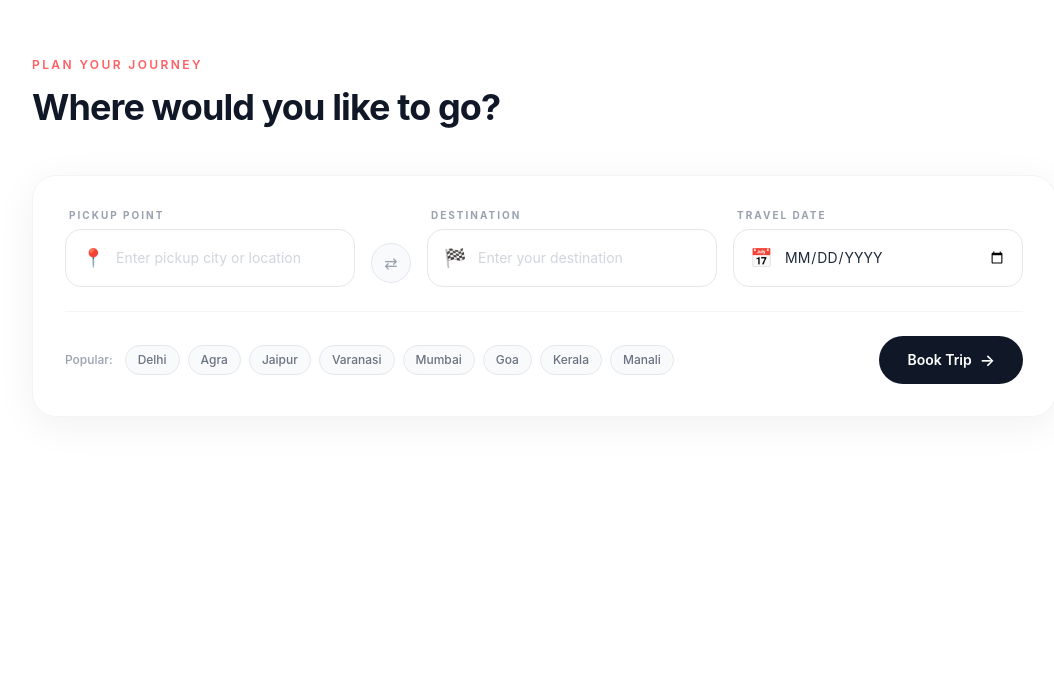
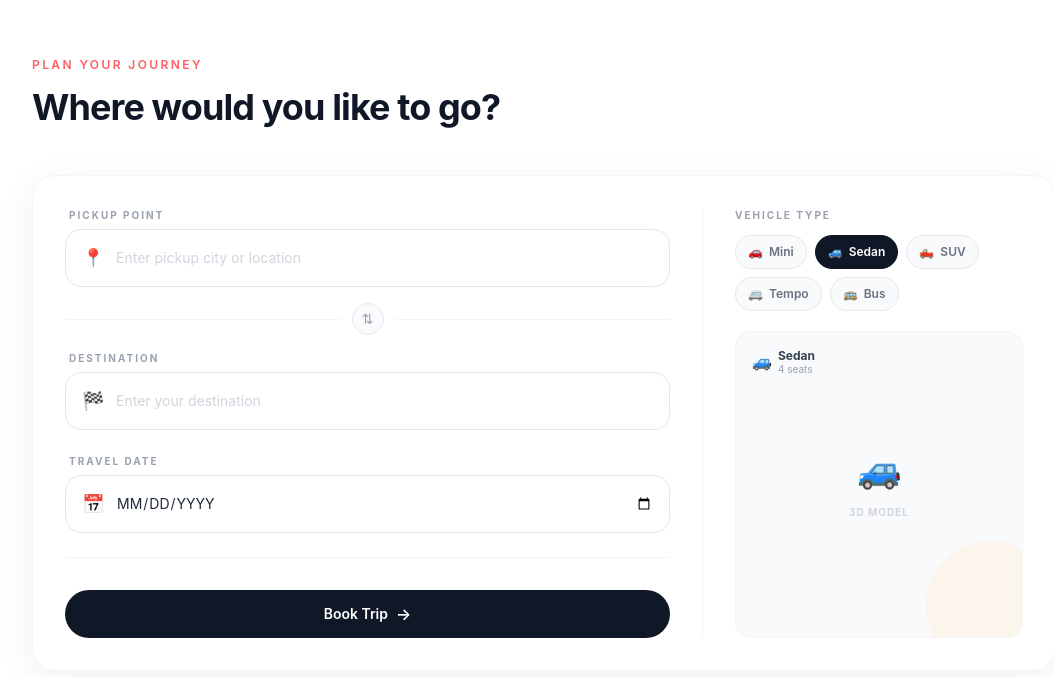
Before and after one commit to Tabsheerul/Hindustan-Tour-and-Travel, a React (Vite) app in the folder frontend/: page / in a window 1280 px wide. Shown: the part 845-1522 px from the top of the page, without its empty margins (96-1150 px from the left). Before the commit the page ends 1358 px from the top, so only its background shows below. Built offline with nearby package versions, Linux system fonts and the light colour scheme.

Commit message:
Add .env to .gitignore for security and remove popular destinations

```diff
--- a/frontend/src/App.jsx
+++ b/frontend/src/App.jsx
@@ -1,13 +1,13 @@
 import HeroCard from './components/HeroCard';
 import Navbar from './components/Navbar';
-import BookingSection from './components/BookingSection';
+import TripPlannerSection from './components/TripPlannerSection';
 
 function App() {
   return (
     <div className="relative">
       <Navbar />
       <HeroCard />
-      <BookingSection />
+      <TripPlannerSection />
     </div>
   )
 }
--- a/frontend/src/components/BookingSection.jsx
+++ b/frontend/src/components/BookingSection.jsx
@@ -1,9 +1,10 @@
 import { useState } from 'react';
 
-const popularDestinations = [
-  'Delhi', 'Agra', 'Jaipur', 'Varanasi', 'Mumbai', 'Goa', 'Kerala', 'Manali',
-];
 
+
+// ─── Component ───────────────────────────────────────────────────────────────
+// Renders only the booking form content (no section wrapper).
+// Layout is managed by TripPlannerSection.jsx
 const BookingSection = () => {
   const [pickup, setPickup] = useState('');
   const [destination, setDestination] = useState('');
@@ -15,26 +16,13 @@ const BookingSection = () => {
   };
 
   return (
-    <section className="w-full bg-white py-24 px-16 max-w-6xl mx-auto">
+    <div className="flex flex-col gap-6">
 
-      {/* Section Label */}
-      <span className="text-xs font-semibold tracking-[0.2em] text-[#FF5E62] uppercase">
-        Plan Your Journey
-      </span>
-
-      {/* Heading */}
-      <h2 className="text-4xl font-bold text-gray-900 tracking-tight mt-3 mb-12">
-        Where would you like to go?
-      </h2>
-
-      {/* Booking Card */}
-      <div className="bg-white border border-gray-100 rounded-3xl shadow-[0_8px_40px_rgba(0,0,0,0.06)] p-8 flex flex-col gap-6">
-
-        {/* Inputs Row */}
-        <div className="flex flex-col md:flex-row items-stretch gap-4 relative">
+      {/* Pickup & Destination Row */}
+      <div className="flex flex-col gap-4">
 
         {/* Pickup Input */}
-          <div className="flex-1 flex flex-col gap-1.5">
+        <div className="flex flex-col gap-1.5">
           <label className="text-[10px] font-bold tracking-[0.2em] text-gray-400 uppercase pl-1">
             Pickup Point
           </label>
@@ -51,16 +39,20 @@ const BookingSection = () => {
         </div>
 
         {/* Swap Button */}
+        <div className="flex items-center gap-3">
+          <div className="flex-1 h-px bg-gray-100" />
           <button
             onClick={handleSwap}
             title="Swap pickup and destination"
-            className="self-end mb-1 mx-auto md:mx-0 w-10 h-10 rounded-full bg-gray-50 border border-gray-200 flex items-center justify-center text-gray-400 hover:bg-[#FF5E62] hover:text-white hover:border-[#FF5E62] hover:rotate-180 transition-all duration-300 shrink-0"
+            className="w-8 h-8 rounded-full bg-gray-50 border border-gray-200 flex items-center justify-center text-gray-400 hover:bg-[#FF5E62] hover:text-white hover:border-[#FF5E62] hover:rotate-180 transition-all duration-300 shrink-0 text-sm"
           >
-            ⇄
+            ⇅
           </button>
+          <div className="flex-1 h-px bg-gray-100" />
+        </div>
 
         {/* Destination Input */}
-          <div className="flex-1 flex flex-col gap-1.5">
+        <div className="flex flex-col gap-1.5">
           <label className="text-[10px] font-bold tracking-[0.2em] text-gray-400 uppercase pl-1">
             Destination
           </label>
@@ -75,9 +67,10 @@ const BookingSection = () => {
             />
           </div>
         </div>
+      </div>
 
-          {/* Date Input */}
-          <div className="flex-1 flex flex-col gap-1.5">
+      {/* Travel Date */}
+      <div className="flex flex-col gap-1.5">
         <label className="text-[10px] font-bold tracking-[0.2em] text-gray-400 uppercase pl-1">
           Travel Date
         </label>
@@ -86,42 +79,21 @@ const BookingSection = () => {
           <input
             type="date"
             value={date}
-
             onChange={(e) => setDate(e.target.value)}
             className="w-full text-sm text-gray-800 outline-none bg-transparent cursor-pointer uppercase"
           />
         </div>
       </div>
-        </div>
 
       {/* Divider */}
-        <div className="w-full h-px bg-gray-100"></div>
+      <div className="w-full h-px bg-gray-100" />
 
-        {/* Bottom Row — Popular chips + CTA */}
-        <div className="flex flex-col md:flex-row items-start md:items-center justify-between gap-4">
-
-          {/* Popular destinations */}
-          <div className="flex flex-wrap items-center gap-2">
-            <span className="text-xs text-gray-400 font-medium mr-1">Popular:</span>
-            {popularDestinations.map((city) => (
-              <button
-                key={city}
-                onClick={() => setDestination(city)}
-                className="text-xs font-medium text-gray-500 bg-gray-50 border border-gray-200 px-3 py-1.5 rounded-full hover:bg-[#FF5E62] hover:text-white hover:border-[#FF5E62] transition-all"
-              >
-                {city}
-              </button>
-            ))}
-          </div>
-
-          {/* Search CTA */}
-          <button className="shrink-0 flex items-center gap-2 bg-gray-900 text-white text-sm font-semibold px-7 py-3.5 rounded-full hover:bg-[#FF5E62] transition-colors duration-300">
+      {/* Book Trip CTA */}
+      <button className="w-full flex items-center justify-center gap-2 bg-gray-900 text-white text-sm font-semibold px-7 py-3.5 rounded-full hover:bg-[#FF5E62] transition-colors duration-300 mt-2">
         <span>Book Trip</span>
         <span className="text-base leading-none">→</span>
       </button>
     </div>
-      </div>
-    </section>
   );
 };
 
--- /dev/null
+++ b/frontend/src/components/TripPlannerSection.jsx
@@ -0,0 +1,46 @@
+import BookingSection from './BookingSection';
+import VehicleSelector from './VehicleSelector';
+
+// ─── TripPlannerSection ───────────────────────────────────────────────────────
+// Two-column layout:
+//   Left  → BookingSection  (pickup, destination, date, popular cities)
+//   Right → VehicleSelector (compact vehicle type pills + 3D model placeholder)
+const TripPlannerSection = () => {
+  return (
+    <section className="w-full bg-white py-24 px-16 max-w-6xl mx-auto">
+
+      {/* Section Label */}
+      <span className="text-xs font-semibold tracking-[0.2em] text-[#FF5E62] uppercase">
+        Plan Your Journey
+      </span>
+
+      {/* Heading */}
+      <h2 className="text-4xl font-bold text-gray-900 tracking-tight mt-3 mb-12">
+        Where would you like to go?
+      </h2>
+
+      {/* Two-column card */}
+      <div className="flex flex-col md:flex-row gap-8 border border-gray-100 rounded-3xl shadow-[0_8px_40px_rgba(0,0,0,0.06)] p-8">
+
+        {/* Left column — Booking form (takes more space) */}
+        <div className="flex-1">
+          <BookingSection />
+        </div>
+
+        {/* Vertical divider (desktop only) */}
+        <div className="hidden md:block w-px bg-gray-100 self-stretch" />
+
+        {/* Right column — Compact vehicle selector */}
+        <div className="w-full md:w-72 shrink-0 flex flex-col gap-3">
+          <p className="text-[10px] font-bold tracking-[0.2em] text-gray-400 uppercase">
+            Vehicle Type
+          </p>
+          <VehicleSelector />
+        </div>
+
+      </div>
+    </section>
+  );
+};
+
+export default TripPlannerSection;
--- /dev/null
+++ b/frontend/src/components/VehicleSelector.jsx
@@ -0,0 +1,69 @@
+import { useState } from 'react';
+
+// ─── Vehicle Options ─────────────────────────────────────────────────────────
+const vehicles = [
+  { id: 'mini',   name: 'Mini',            icon: '🚗', seats: '4' },
+  { id: 'sedan',  name: 'Sedan',           icon: '🚙', seats: '4' },
+  { id: 'suv',    name: 'SUV',             icon: '🛻', seats: '6–7' },
+  { id: 'tempo',  name: 'Tempo',           icon: '🚐', seats: '12' },
+  { id: 'bus',    name: 'Bus',             icon: '🚌', seats: '40+' },
+];
+
+// ─── Component ───────────────────────────────────────────────────────────────
+// Renders a compact vehicle type picker + 3D model placeholder.
+// Layout is managed by TripPlannerSection.jsx
+const VehicleSelector = () => {
+  const [selected, setSelected] = useState('sedan');
+
+  const selectedVehicle = vehicles.find((v) => v.id === selected);
+
+  return (
+    <div className="flex flex-col gap-5 h-full">
+
+      {/* Compact vehicle type pill buttons */}
+      <div className="flex flex-wrap gap-2">
+        {vehicles.map((vehicle) => (
+          <button
+            key={vehicle.id}
+            onClick={() => setSelected(vehicle.id)}
+            className={`flex items-center gap-1.5 px-3 py-2 rounded-full text-xs font-semibold border transition-all duration-200
+              ${selected === vehicle.id
+                ? 'bg-gray-900 text-white border-gray-900'
+                : 'bg-gray-50 text-gray-500 border-gray-200 hover:border-gray-400 hover:text-gray-800'
+              }`}
+          >
+            <span>{vehicle.icon}</span>
+            <span>{vehicle.name}</span>
+          </button>
+        ))}
+      </div>
+
+      {/* ── 3D Model Placeholder ─────────────────────────────────────────────
+          TODO: Replace this div with your actual 3D canvas.
+          e.g. <Canvas camera={{ position: [0, 1, 5] }}>
+                 <CarModel type={selected} />
+               </Canvas>
+      ──────────────────────────────────────────────────────────────────────── */}
+      <div className="flex-1 bg-gray-50 rounded-2xl border border-gray-100 flex flex-col items-center justify-center gap-3 min-h-[240px] relative overflow-hidden">
+
+        {/* Selected vehicle label — top left */}
+        <div className="absolute top-4 left-4 flex items-center gap-1.5">
+          <span className="text-base">{selectedVehicle.icon}</span>
+          <div className="leading-none">
+            <p className="text-xs font-bold text-gray-700">{selectedVehicle.name}</p>
+            <p className="text-[10px] text-gray-400">{selectedVehicle.seats} seats</p>
+          </div>
+        </div>
+
+        {/* Placeholder content */}
+        <div className="text-4xl mb-1">{selectedVehicle.icon}</div>
+        <p className="text-[10px] font-bold tracking-widest text-gray-300 uppercase">3D Model</p>
+
+        {/* Subtle decorative circles */}
+        <div className="absolute -bottom-8 -right-8 w-32 h-32 rounded-full bg-orange-100/40 pointer-events-none" />
+      </div>
+    </div>
+  );
+};
+
+export default VehicleSelector;
```
Also changed, not shown: 1 other file (tests, documents, lock files or other folders). Lines whose indentation alone changed are shown as unchanged.
